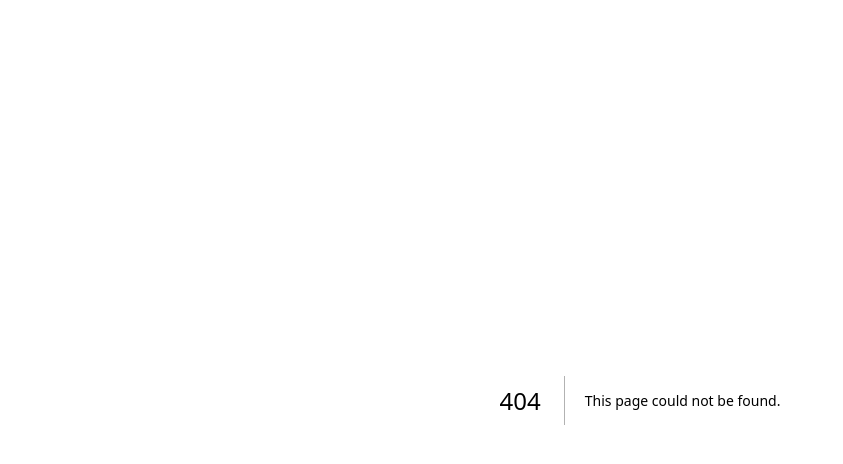
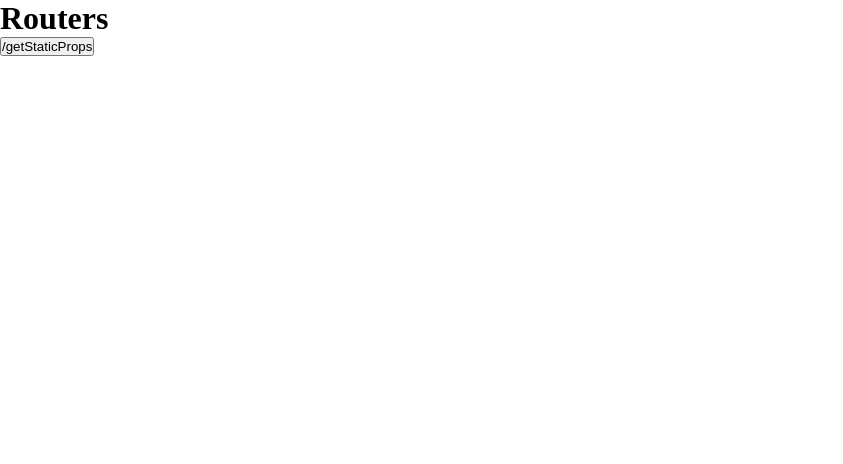
Before and after one commit to mieumje/nextjs-map, a Next.js app: page /section1/routers in a window 1280 px wide. Before the commit this address had no page. Shown: the top 464 px of the page, without its empty margins (0-843 px from the left). Built offline with nearby package versions, Linux system fonts and the light colour scheme.

Commit message:
feat: useRouter를 통한 CSR

```diff
--- /dev/null
+++ b/pages/section1/routers.tsx
@@ -0,0 +1,22 @@
+import { useRouter } from 'next/router';
+import { useEffect } from 'react';
+
+export default function Routers() {
+  const router = useRouter();
+  useEffect(() => {
+    router.prefetch('/section1/getStaticProps');
+  }, [router]);
+
+  return (
+    <main>
+      <h1>Routers</h1>
+      <button
+        onClick={() => {
+          router.push('/section1/getStaticProps');
+        }}
+      >
+        /getStaticProps
+      </button>
+    </main>
+  );
+}
```
